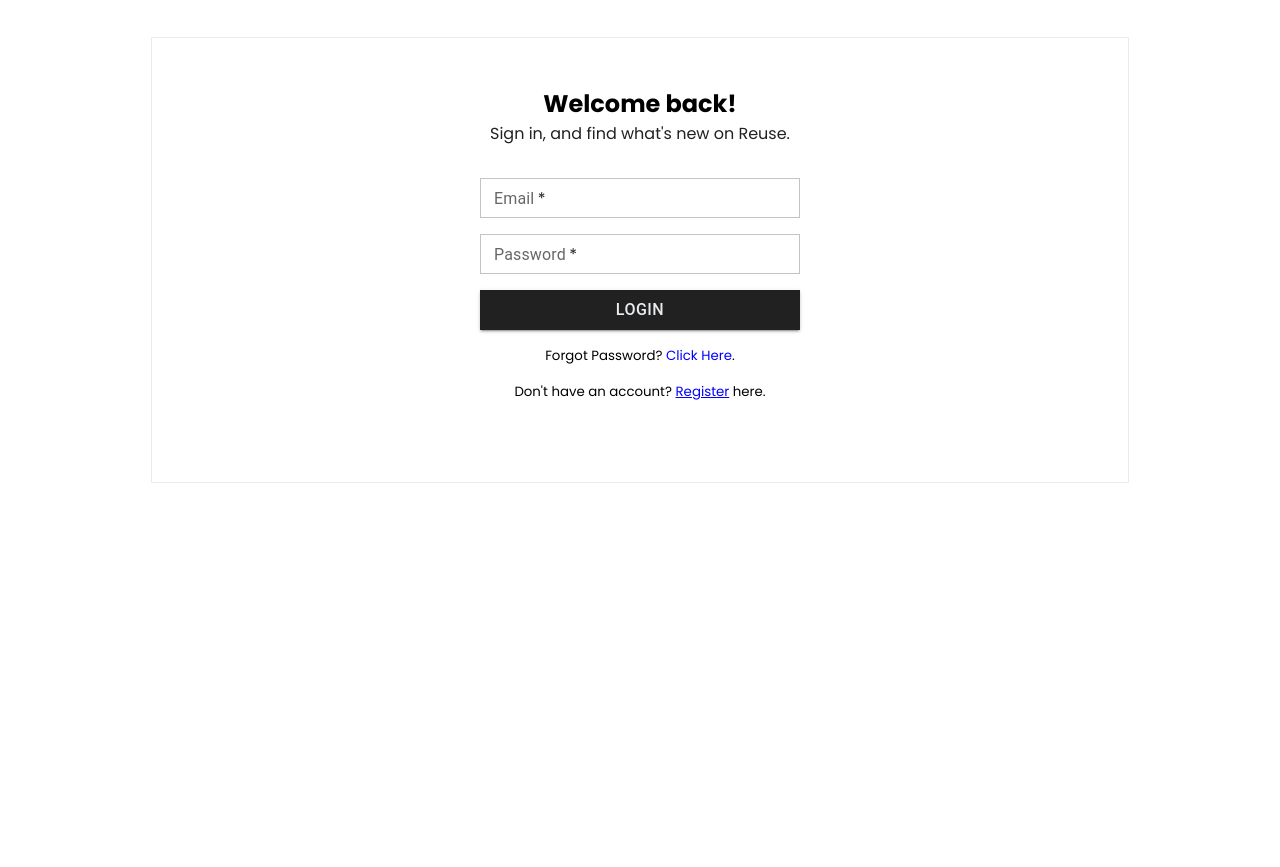
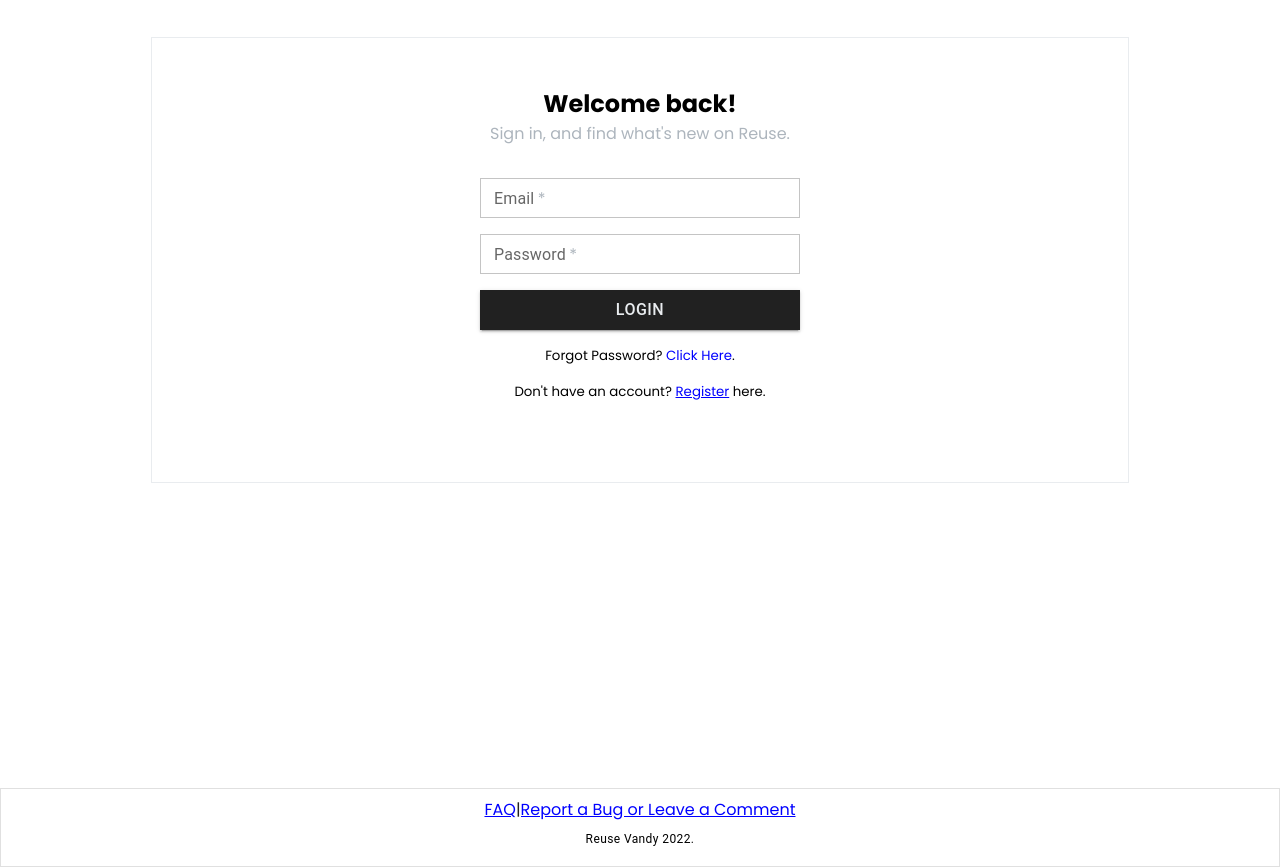
Before and after one commit to malikudit/reuse-vanderbilt, a React (Create React App) app in the folder front-end/: page /#/login in a window 1280 px wide. Shown: the part 160-1027 px from the top of the page. Before the commit the page ends 800 px from the top, so only its background shows below. Built offline with nearby package versions, Linux system fonts and the light colour scheme.

Commit message:
Added Footer with FAQ

```diff
--- a/front-end/src/App.js
+++ b/front-end/src/App.js
@@ -1,5 +1,6 @@
 import { React, useState } from "react";
 import NavBar from "./components/NavBar.js";
+import Footer from "./components/Footer.js";
 import MainRoutes from "./MainRoutes.js";
 import "./App.css";
 
@@ -16,6 +17,7 @@ function App() {
         categoryProduct={categoryProduct}
         setCategoryProduct={setCategoryProduct}
       />
+      <Footer />
     </>
   );
 }
--- a/front-end/src/components/BuyerEvaluation.js
+++ b/front-end/src/components/BuyerEvaluation.js
@@ -32,6 +32,10 @@ export default function BuyerEvaluation(props) {
           Seller Contact Information:
           {" Insert Phone/GroupMe"}
         </Typography>
+        <Typography variant="h6">
+          Seller Preferred form of Payment:
+          {" Insert Phone/GroupMe"}
+        </Typography>
         <Typography variant="h9" sx={{ color: "#FF0000" }}>
           Note: The seller can still reject your bid if you are unable to
           coordinate the exchange in a timely manner.
--- /dev/null
+++ b/front-end/src/components/Footer.js
@@ -0,0 +1,62 @@
+import * as React from "react";
+import { Link } from "react-router-dom";
+import { Box, Container, Grid, Paper, Typography } from "@mui/material";
+
+export default function Footer() {
+  return (
+    <Paper
+      sx={{ marginTop: "calc(10% + 60px)", bottom: 0 }}
+      component="footer"
+      square
+      variant="outlined"
+    >
+      <Container maxWidth="lg">
+        <Grid
+          container
+          justifyContent={"space-evenly"}
+          sx={{
+            flexGrow: 1,
+            justifyContent: "center",
+            display: "flex",
+            my: 1,
+          }}
+        >
+          <Typography
+            variant="h8"
+            noWrap
+            component={Link}
+            to="/faq"
+            underline="none"
+            sx={{ color: "blue" }}
+          >
+            FAQ
+          </Typography>
+          {" | "}
+          <Typography
+            variant="h8"
+            noWrap
+            component={Link}
+            to="/faq"
+            underline="none"
+            sx={{ color: "blue" }}
+          >
+            Report a Bug or Leave a Comment
+          </Typography>
+        </Grid>
+
+        <Box
+          sx={{
+            flexGrow: 1,
+            justifyContent: "center",
+            display: "flex",
+            mb: 2,
+          }}
+        >
+          <Typography variant="caption" color="initial">
+            Reuse Vandy 2022.
+          </Typography>
+        </Box>
+      </Container>
+    </Paper>
+  );
+}
--- a/front-end/src/components/Form.css
+++ b/front-end/src/components/Form.css
@@ -30,7 +30,7 @@
 }
 
 .form-design span {
-  color: #212121;
+  color: #adb5bd;
 }
 
 #form {
--- a/front-end/src/components/NavBar.js
+++ b/front-end/src/components/NavBar.js
@@ -17,7 +17,7 @@ import PersonIcon from "@mui/icons-material/Person";
 import ShoppingCartIcon from "@mui/icons-material/ShoppingCart";
 import LoginIcon from "@mui/icons-material/Login";
 import LogoutIcon from "@mui/icons-material/Logout";
-import QuizIcon from '@mui/icons-material/Quiz';
+import QuizIcon from "@mui/icons-material/Quiz";
 
 const theme = createTheme({
   palette: {
@@ -92,7 +92,7 @@ const NavBar = () => {
     clearAll();
     setfaq(true);
     handleClose();
-  }
+  };
 
   return (
     <ThemeProvider theme={theme}>
@@ -170,7 +170,11 @@ const NavBar = () => {
                 <PersonIcon />
                 View Profile
               </MenuItem>
-              <MenuItem component={Link} to="/edit_profile" onClick={handleProfile}>
+              <MenuItem
+                component={Link}
+                to="/edit_profile"
+                onClick={handleProfile}
+              >
                 <PersonIcon />
                 Edit Profile
               </MenuItem>
@@ -182,10 +186,6 @@ const NavBar = () => {
                 <LogoutIcon />
                 Logout
               </MenuItem>
-              <MenuItem component={Link} to="/faq" onClick={handleFAQ}>
-                <QuizIcon />
-                FAQ
-              </MenuItem>
             </Menu>
           </Stack>
         </Toolbar>
--- a/front-end/src/components/SellerEvaluation.js
+++ b/front-end/src/components/SellerEvaluation.js
@@ -33,6 +33,10 @@ export default function BuyerEvaluation(props) {
           Buyer Contact Information:
           {" Insert Phone/GroupMe"}
         </Typography>
+        <Typography variant="h6">
+          Buyer Preferred Form of Payment:
+          {" Insert Form of Payment"}
+        </Typography>
         <Typography variant="h9" sx={{ color: "#FF0000" }}>
           Note: You can still reject the offer if the buyer is unable to
           coordinate the exchange in a timely manner or if they do not meet your
```
Also changed, not shown: front-end/src/pages/FAQ.js (+57 -30 lines).
